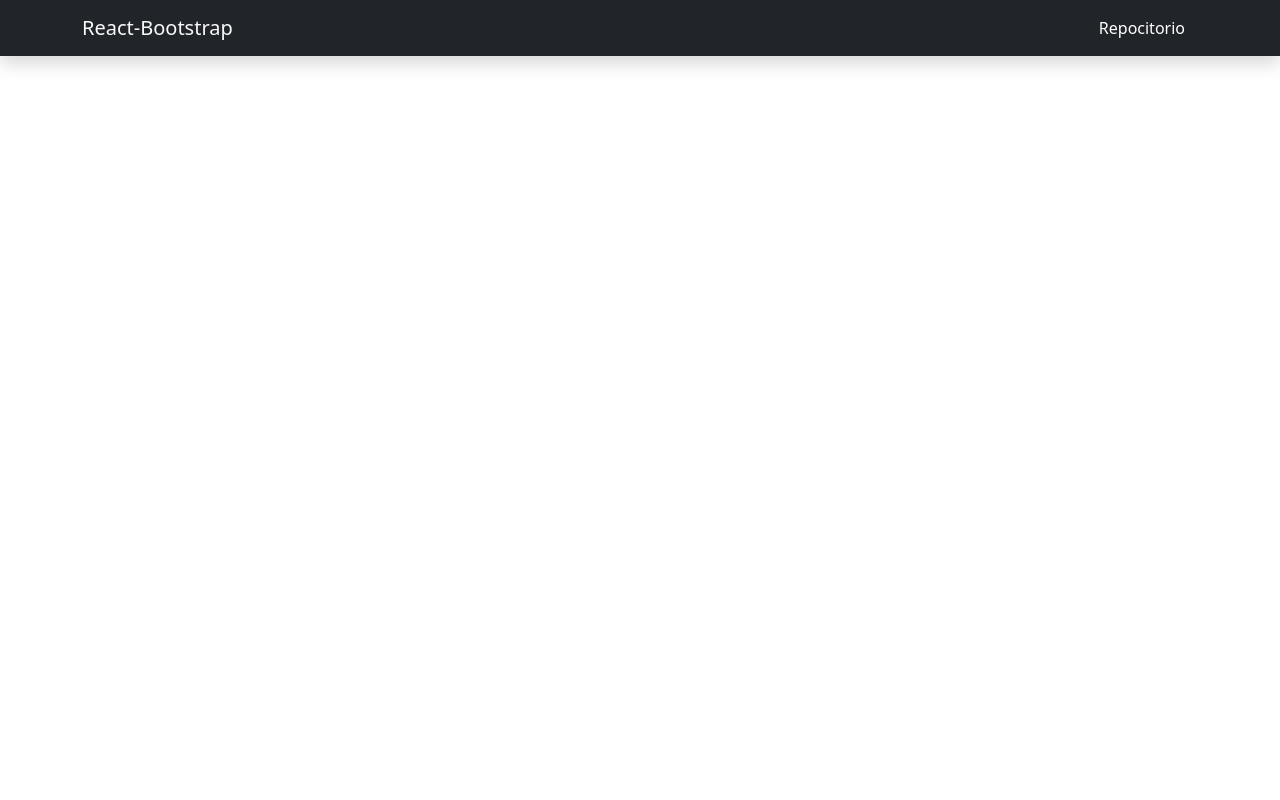
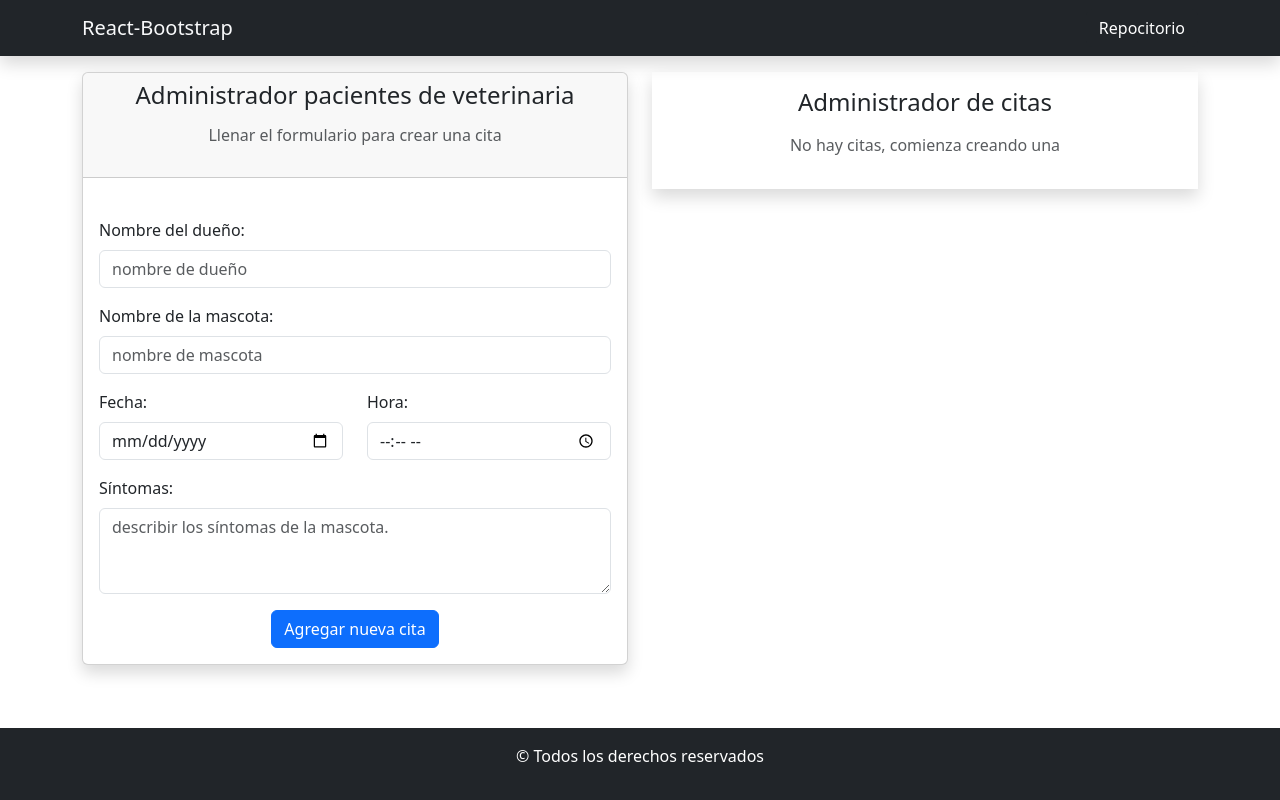
Before and after one commit to Maxii34/Tp9--Pacientes-de-veterinaria, a React (Vite) app: page / in a window 1280 px wide. Built offline with nearby package versions, Linux system fonts and the light colour scheme.

Commit message:
Se agrego el formulario

```diff
--- a/src/App.jsx
+++ b/src/App.jsx
@@ -1,15 +1,19 @@
-import 'bootstrap/dist/css/bootstrap.min.css';
-import NavVeterinaria from './Components/NavVeterinaria';
-import './App.css'
+import "bootstrap/dist/css/bootstrap.min.css";
+import NavVeterinaria from "./Components/NavVeterinaria";
+import FooterVeterinaria from "./Components/FooterVeterinaria";
+import ImputFormulario from "./Components/ImputFormulario";
+import "./App.css";
 
 function App() {
   return (
     <>
-    <NavVeterinaria />
+      <NavVeterinaria />
       <main>
+        <ImputFormulario />
       </main>
+      <FooterVeterinaria />
     </>
-  )
+  );
 }
 
-export default App
+export default App;
--- /dev/null
+++ b/src/Components/FooterVeterinaria.jsx
@@ -0,0 +1,12 @@
+
+const FooterVeterinaria = () => {
+    return (
+        <footer className="bg-dark text-white text-center py-3 mt-4">
+            <div>
+                <p>&copy; Todos los derechos reservados</p>
+            </div>
+        </footer>
+    );
+};
+
+export default FooterVeterinaria;
--- /dev/null
+++ b/src/Components/ImputFormulario.jsx
@@ -0,0 +1,82 @@
+const ImputFormulario = () => {
+  return (
+    <section className="container mt-3 w-auto">
+      <div className="row">
+        <div className="col-12 col-lg-6 mb-3">
+          <div className="card shadow responcive">
+            <div className="">
+              <div className="card-header mb-4">
+                <h1 className="fs-4 text-center mb-3">
+                  Administrador pacientes de veterinaria
+                </h1>
+                <h2 className="fs-6 mb-4 text-center text-muted">
+                  Llenar el formulario para crear una cita
+                </h2>
+              </div>
+              <div className="card-body">
+                <form>
+                  <div className="mb-3">
+                    <label className="form-label">Nombre del dueño:</label>
+                    <input
+                      type="text"
+                      className="form-control"
+                      placeholder="nombre de dueño"
+                    />
+                  </div>
+
+                  <div className="mb-3">
+                    <label className="form-label">Nombre de la mascota:</label>
+                    <input
+                      type="text"
+                      className="form-control"
+                      placeholder="nombre de mascota"
+                    />
+                  </div>
+
+                  <div className="row mb-3">
+                    <div className="col-6">
+                      <label className="form-label">Fecha:</label>
+                      <input type="date" className="form-control" />
+                    </div>
+                    <div className="col-6">
+                      <label className="form-label">Hora:</label>
+                      <input type="time" className="form-control" />
+                    </div>
+                  </div>
+
+                  <div className="mb-3">
+                    <label className="form-label">Síntomas:</label>
+                    <textarea
+                      className="form-control"
+                      rows="3"
+                      placeholder="describir los síntomas de la mascota."
+                    ></textarea>
+                  </div>
+
+                  <div className="text-center">
+                    <button type="submit" className="btn btn-primary">
+                      Agregar nueva cita
+                    </button>
+                  </div>
+                </form>
+              </div>
+            </div>
+          </div>
+        </div>
+
+        <div className="col-12 col-lg-6 mb-3">
+          <div className="shadow p-3">
+            <h4 className="fs-4 text-center mb-3">Administrador de citas </h4>
+            <div>
+              <p className="text-center mt-3 text-muted">
+                No hay citas, comienza creando una
+              </p>
+            </div>
+          </div>
+        </div>
+      </div>
+    </section>
+  );
+};
+
+export default ImputFormulario;
--- a/src/index.css
+++ b/src/index.css
@@ -0,0 +1,13 @@
+#root {
+    min-height: 100vh;
+    display: flex;
+    flex-direction: column;
+}
+main {
+    flex: 1;
+}
+
+.responcive {
+    max-width: 600px;
+    margin: 0 auto;
+}
```
